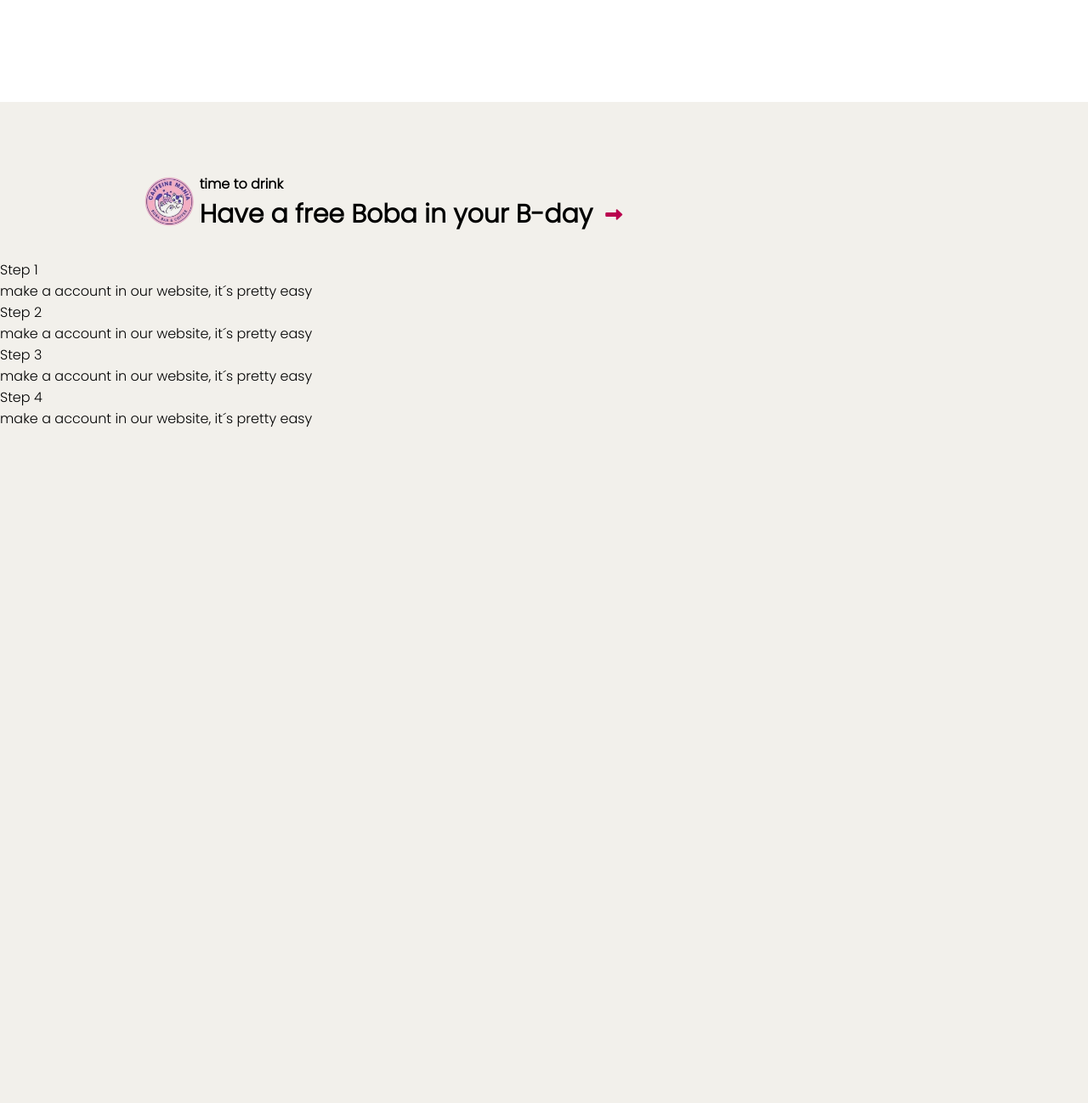
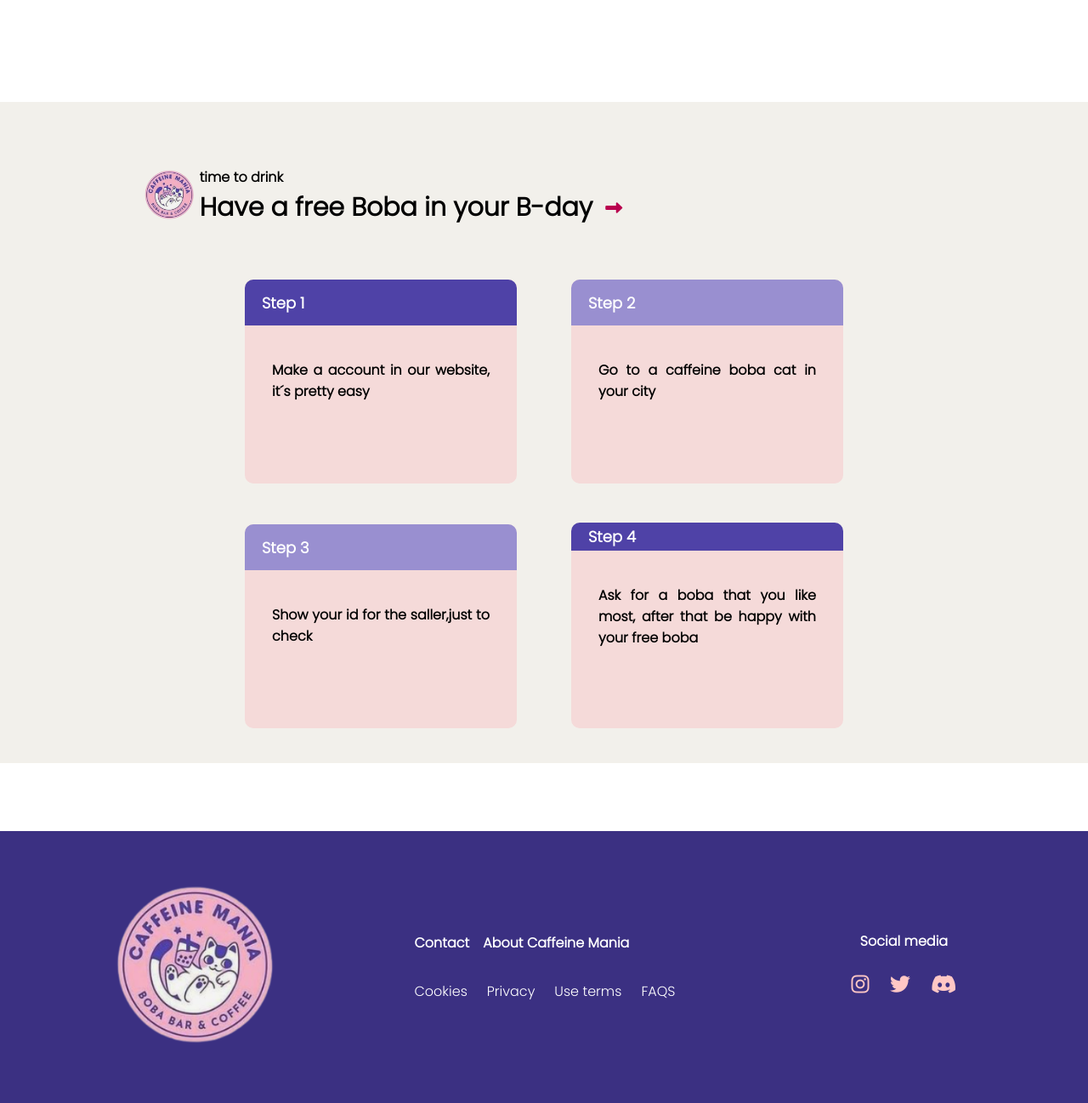
Before and after one commit to Nicole-Marinho-Espindola/Caffeine-Mania, a PHP site: page / in a window 1280 px wide. Shown: the part 1571-2869 px from the top of the page at 85% size. Before the commit the page ends 2074 px from the top, so only its background shows below. Run offline with PHP 8.4, Linux system fonts and the light colour scheme; some libraries are stand-ins or nearby versions.

Commit message:
adding free boba block and footer

```diff
--- /dev/null
+++ b/assets/css/footer.css
@@ -0,0 +1,75 @@
+.footer{
+    display: flex;
+    justify-content: center;
+    align-items: center;
+    height: 20em;
+    width: 100%;
+    background-color: var(--footerpurple);
+    margin-top: 5em;
+}
+
+.footer-img{
+    display: flex;
+    justify-content: center;
+    align-items: center;
+    height: 12em;
+    /* width: 11em; */
+    margin: 4em;
+}
+
+.footer-about-block{
+    display: flex;
+    justify-content: left;
+    align-items: left;
+    flex-direction: column;
+    margin: 5em;
+    width: 25em;
+}
+
+.about-head{
+    font-size: 16px;
+    margin-bottom: 2em;
+    width: 70%;
+    display: flex;
+    /* justify-content: space-around; */
+    align-items: left;
+}
+
+.about-head > span{
+    color: var(--white);
+    font-weight: bold;
+    margin-right: 16px;
+}
+
+.about-body{
+    display: flex;
+    list-style: none;
+    width: 100%;
+}
+
+.about-body > li{
+    color: var(--white);
+    margin-right: 23px;
+}
+
+.footer-social-media{
+    display: flex;
+    justify-content: center;
+    align-items: center;
+    flex-direction: column;
+    margin: 0em 6em 0em 1em;
+    width: 10em;
+}
+
+.footer-social-media > span{
+    margin-bottom: 1em;
+    color: var(--white);
+    font-weight: bold;
+}
+
+.footer-icon{
+    font-size: 1.5em;
+    margin: 10px;
+    color: var(--mediumpink);
+    cursor: pointer;
+}
--- a/assets/css/home.css
+++ b/assets/css/home.css
@@ -205,12 +205,12 @@
 
 .discover{
     display: flex;
-    /* justify-content: center; */
-    /* align-items: center; */
+    justify-content: center;
+    align-items: center;
     flex-direction: column;
     width: 100%;
     background-color: var(--vanila);
-    height: 46.5em;
+    height: 48.6em;
     margin-top: 7em;
 }
 
@@ -284,3 +284,55 @@
 .margin-right{
     margin-right: 30px;
 }
+
+.steps-block{
+    display: flex;
+    flex-wrap: wrap;
+    justify-content: center;
+    align-items: center;
+    width: 55em;
+    margin-top: 2em;
+}
+
+.step{
+    display: flex;
+    justify-content: center;
+    align-items: center;
+    flex-direction: column;
+    background-color: var(--lightpink);
+    height: 15em;
+    width: 20em;
+    margin: 0em 2em 3em 2em;
+    border-radius: 10px;
+}
+
+.step-header{
+    width: 100%;
+    height: 3em;
+    background-color: var(--darkpurple);
+    padding: 3px;
+    display: flex;
+    justify-content:left;
+    align-items: center;
+    border-top-left-radius: 10px;
+    border-top-right-radius: 10px;
+    font-weight: bold;
+    font-size: 18px;
+    color: var(--white);
+    padding-left: 20px;
+}
+
+.step-head-color{
+    background-color: var(--lightpurple);
+}
+
+.step-body{
+    padding-top: 2.5em;
+    display: flex;
+    justify-content: center;
+    align-items: center;
+    text-align: justify;
+    width: 80%;
+    margin-bottom: 6em;
+    font-weight: bold;
+}
--- a/index.php
+++ b/index.php
@@ -1,6 +1,6 @@
 <?php
-include_once('./views/includes/head.php');
-include_once('./views/includes/nav.php');
+    include_once('./views/includes/head.php');
+    include_once('./views/includes/nav.php');
 ?>
 
 <section class="about-us">
@@ -130,31 +130,31 @@ include_once('./views/includes/nav.php');
             </div>
             <div class="step-body">
                 <p class="step-text">
-                    make a account in our website, it´s pretty easy
+                    Make a account in our website, it´s pretty easy
                 </p>
             </div>
         </div>
         <div class="step">
-            <div class="step-header">
+            <div class="step-header step-head-color">
                 <span class="step-title">
                     Step 2
                 </span>
             </div>
             <div class="step-body">
                 <p class="step-text">
-                    make a account in our website, it´s pretty easy
+                    Go to a caffeine boba cat in your city
                 </p>
             </div>
         </div>
         <div class="step">
-            <div class="step-header">
+            <div class="step-header step-head-color">
                 <span class="step-title">
                     Step 3
                 </span>
             </div>
             <div class="step-body">
                 <p class="step-text">
-                    make a account in our website, it´s pretty easy
+                    Show your id for the saller,just to check
                 </p>
             </div>
         </div>
@@ -166,12 +166,12 @@ include_once('./views/includes/nav.php');
             </div>
             <div class="step-body">
                 <p class="step-text">
-                    make a account in our website, it´s pretty easy
+                    Ask for a boba that you like most, after that be happy with your free boba
                 </p>
             </div>
         </div>
     </div>
 </section>
-</body>
-
-</html>
+<?php
+    include_once('./views/includes/footer.php');
+?>
--- /dev/null
+++ b/views/includes/footer.php
@@ -0,0 +1,23 @@
+<footer class="footer">
+    <img src="<?= baseUrl('/assets/img/logo-icon-sem fundo.png')?>" alt="" class="footer-img">
+    <div class="footer-about-block">
+        <div class="about-head">
+            <span>Contact</span>
+            <span>About Caffeine Mania</span>
+        </div>
+        <ul class="about-body">
+            <li>Cookies</li>
+            <li>Privacy</li>
+            <li>Use terms</li>
+            <li>FAQS</li>
+        </ul>
+    </div>
+    <div class="footer-social-media">
+        <span>Social media</span>
+        <div class="social-media-img-block">
+            <i class="fa-brands fa-instagram footer-icon"></i>
+            <i class="fa-brands fa-twitter footer-icon"></i>
+            <i class="fa-brands fa-discord footer-icon"></i>
+        </div>
+    </div>
+</footer>
--- a/views/includes/head.php
+++ b/views/includes/head.php
@@ -38,6 +38,7 @@
     <link rel="stylesheet" href="<?= baseUrl('/assets/css/buttons.css')?>" />
     <link rel="stylesheet" href="<?= baseUrl('/assets/css/responsive.css')?>" />
     <link rel="stylesheet" href="<?= baseUrl('/assets/css/header.css')?>" />
+    <link rel="stylesheet" href="<?= baseUrl('/assets/css/footer.css')?>" />
     <link rel="stylesheet" href="<?= baseUrl('/assets/css/home.css')?>">
     <title>Caffeine Mania | Boba Shop</title>
   </head>
```
